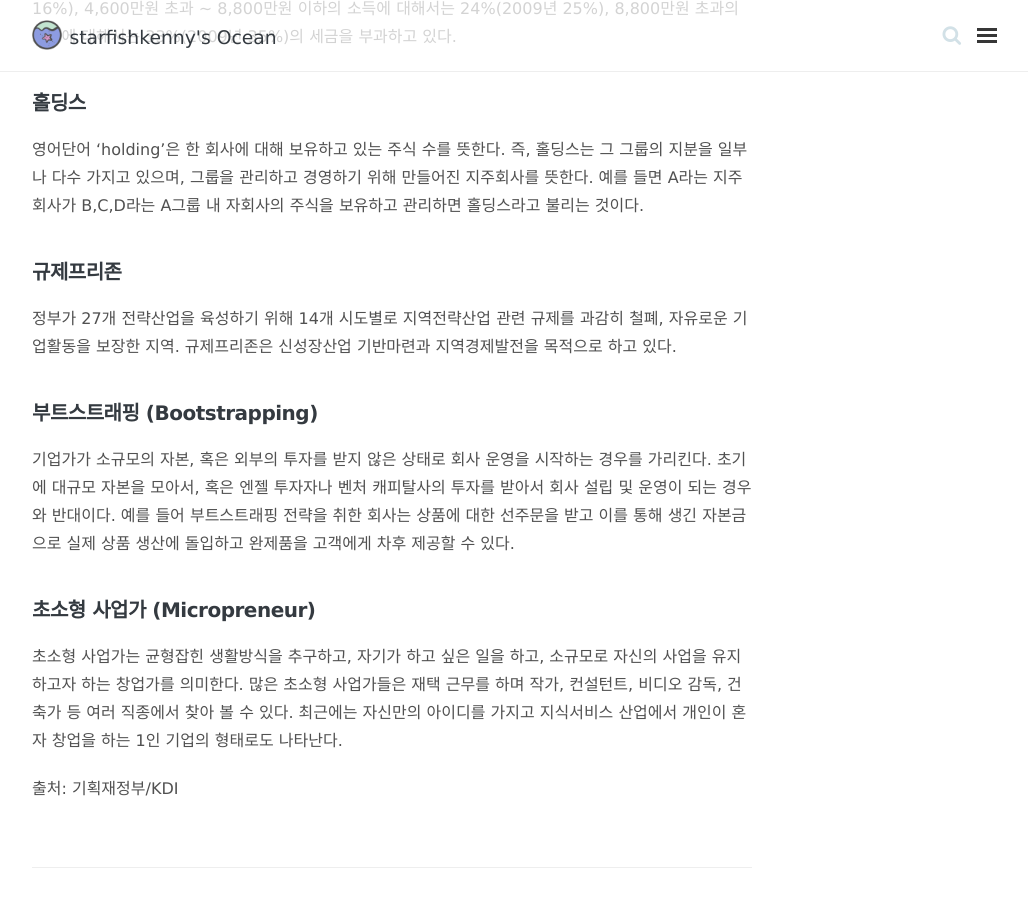
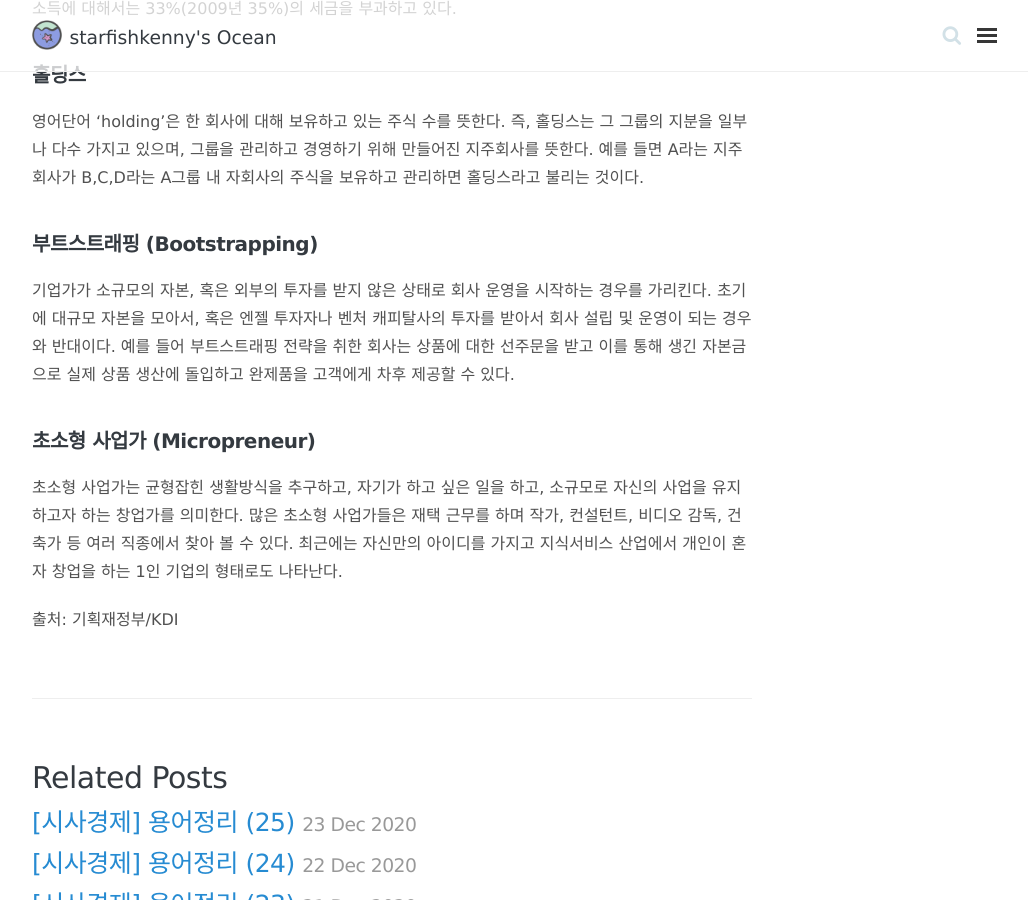
Before and after one commit to starfishkenny/starfishkenny.github.io, a Jekyll site: the page built from _posts/2020-12-04-economics(6).md, in a window 1280 px wide and 900 px high, scrolled down 2515 px. Shown: the whole window, without its empty margins (248-1276 px from the left). Built offline with Jekyll 4.4.1, drawn with Linux system fonts in a browser that asks for light colours; nearby versions of some CDN libraries; comment, search, counter and statistics services are not loaded.

Commit message:
updated post content

```diff
--- a/_posts/2020-12-04-economics(6).md
+++ b/_posts/2020-12-04-economics(6).md
@@ -52,10 +52,6 @@
 
 영어단어 'holding'은 한 회사에 대해 보유하고 있는 주식 수를 뜻한다. 즉, 홀딩스는 그 그룹의 지분을 일부나 다수 가지고 있으며, 그룹을 관리하고 경영하기 위해 만들어진 지주회사를 뜻한다. 예를 들면 A라는 지주회사가 B,C,D라는 A그룹 내 자회사의 주식을 보유하고 관리하면 홀딩스라고 불리는 것이다.
 
-## 규제프리존
-
-정부가 27개 전략산업을 육성하기 위해 14개 시도별로 지역전략산업 관련 규제를 과감히 철폐, 자유로운 기업활동을 보장한 지역. 규제프리존은 신성장산업 기반마련과 지역경제발전을 목적으로 하고 있다.
-
 ## 부트스트래핑 (Bootstrapping)
 
 기업가가 소규모의 자본, 혹은 외부의 투자를 받지 않은 상태로 회사 운영을 시작하는 경우를 가리킨다. 초기에 대규모 자본을 모아서, 혹은 엔젤 투자자나 벤처 캐피탈사의 투자를 받아서 회사 설립 및 운영이 되는 경우와 반대이다. 예를 들어 부트스트래핑 전략을 취한 회사는 상품에 대한 선주문을 받고 이를 통해 생긴 자본금으로 실제 상품 생산에 돌입하고 완제품을 고객에게 차후 제공할 수 있다.
```
